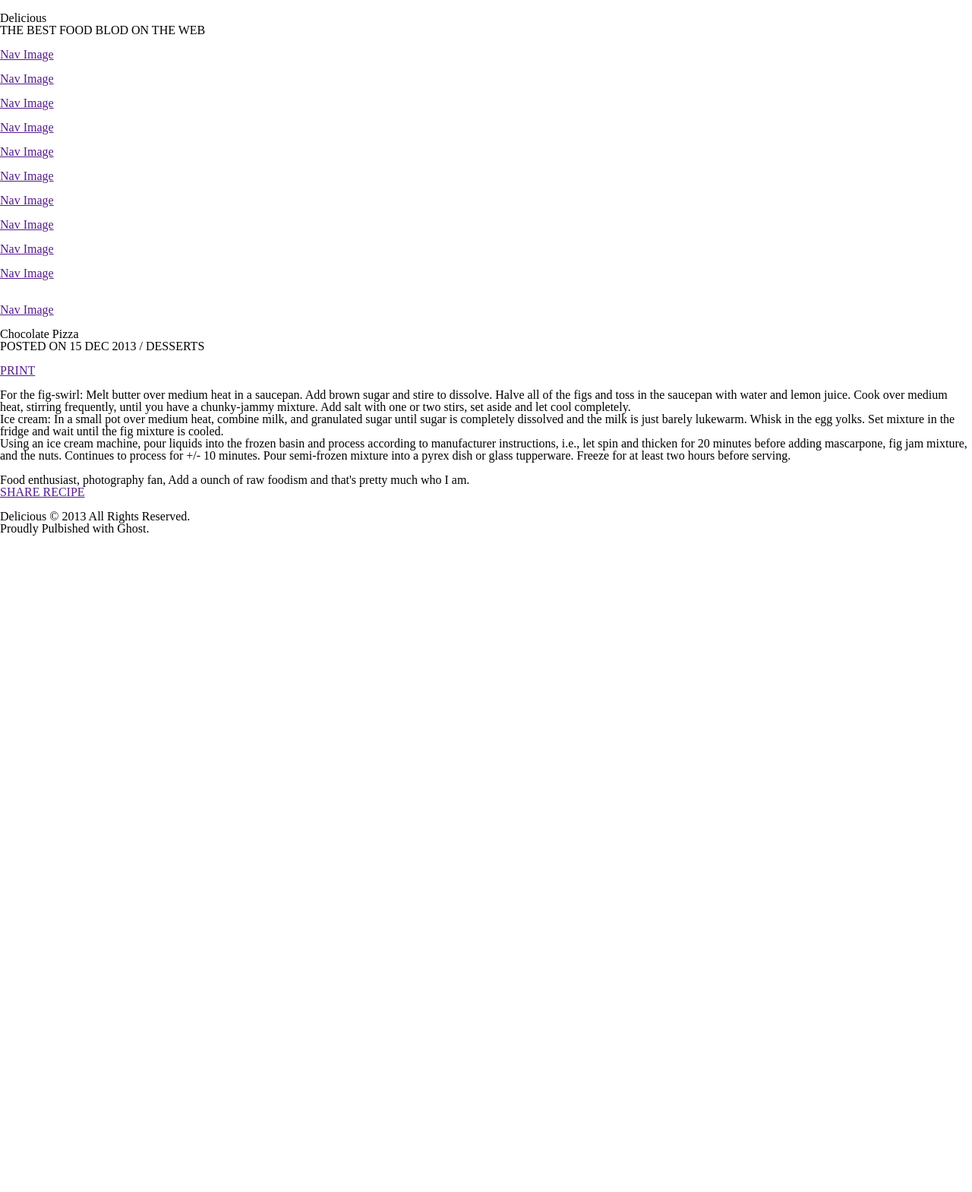
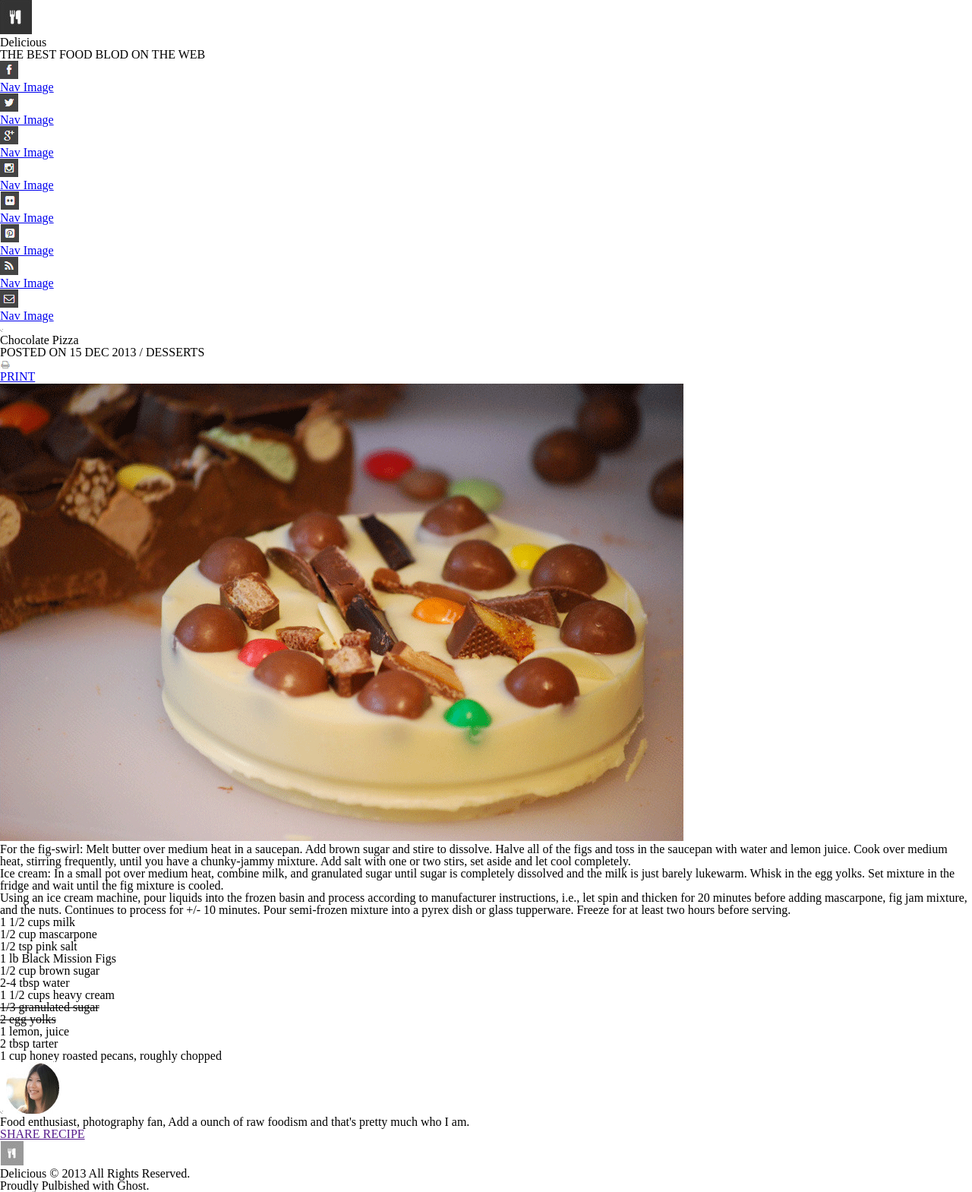
Before and after one commit to Zach-Winterton/chocolate-pizza, a plain HTML site: page index.html in a window 1280 px wide. Shown: the whole page at 76% size. Before the commit the page ends 800 px from the top, so only its background shows below. Drawn offline with Linux system fonts and the light colour scheme.

Commit message:
finished wireframe and most of html

```diff
--- a/index.html
+++ b/index.html
@@ -8,80 +8,57 @@
 <body>
   <header>
     <!-- website icon -->
-    <img src="" alt=""></img>
+    <img src="lab-assets/logo.png" alt="Logo"></img>
       <h1>Delicious</h1>
         <p>THE BEST FOOD BLOD ON THE WEB</p>
       <nav>
         <ul>
-          <a href="">
-            <img src="" alt="">
+          <a href="#">
+            <img src="lab-assets/fb-icon.png" alt="FaceBook icon">
               <li>Nav Image
               </li>
             </img>
           </a>
-          <a href="">
-            <img src="" alt="">
+          <a href="#">
+            <img src="lab-assets/twit-icon.png" alt="Twitter Icon">
               <li>Nav Image
               </li>
             </img>
           </a>
-          <a href="">
-            <img src="" alt="">
+          <a href="#">
+            <img src="lab-assets/gp-icon.png" alt="Google Icon">
               <li>Nav Image
               </li>
             </img>
           </a>
-          <a href="">
-            <img src="" alt="">
+          <a href="#">
+            <img src="lab-assets/insta-icon.png" alt="Instagram Icon">
               <li>Nav Image
               </li>
             </img>
           </a>
-          <a href="">
-            <img src="" alt="">
+          <a href="#">
+            <img src="lab-assets/flic-icon.png" alt="Flic Icon">
               <li>Nav Image
               </li>
             </img>
           </a>
-          <a href="">
-            <img src="" alt="">
+          <a href="#">
+            <img src="lab-assets/pint-icon.png" alt="Pintrist Icon">
               <li>Nav Image
               </li>
             </img>
           </a>
         </ul>
         <ul>
-          <a href="">
-            <img src="" alt="">
+          <a href="#">
+            <img src="lab-assets/rss-icon.png" alt="RSS Icon">
               <li>Nav Image
               </li>
             </img>
           </a>
-          <a href="">
-            <img src="" alt="">
-              <li>Nav Image
-              </li>
-            </img>
-          </a>
-          <a href="">
-            <img src="" alt="">
-              <li>Nav Image
-              </li>
-            </img>
-          </a>
-          <a href="">
-            <img src="" alt="">
-              <li>Nav Image
-              </li>
-            </img>
-          </a>
-          <a href="">
-            <img src="" alt="">
-              <li></li>
-            </img>
-          </a>
-          <a href="">
-            <img src="" alt="">
+          <a href="#">
+            <img src="lab-assets/mail-icon.png" alt="Mail Icon">
               <li>Nav Image
               </li>
             </img>
@@ -90,27 +67,45 @@
       </nav>
   </header>
   <main>
-    <img src="" alt="">
+    <!-- Seperater Image -->
+    <img src="lab-assets/hr-img.png" alt="Seperater Image">
     <h2>Chocolate Pizza</h2>
     <p>POSTED ON 15 DEC 2013 / DESSERTS</p>
-    <a href="">
-      <img src="" alt="">
-        <p>PRINT</p>
-      </img>
+    <a href="#">
+      <img src="lab-assets/print-icon.png" alt="Print Icon">
+      <p>PRINT</p>
+    </img>
+    <img src="lab-assets/choco-pizza.png" alt="Chocolate Pizza">
     </a>
-    <img src="" alt="">
     <p>For the fig-swirl: Melt butter over medium heat in a saucepan. Add brown sugar and stire to dissolve. Halve all of the figs and toss in the saucepan with water and lemon juice. Cook over medium heat, stirring frequently, until you have a chunky-jammy mixture. Add salt with one or two stirs, set aside and let cool completely.</p>
     <p>Ice cream: In a small pot over medium heat, combine milk, and granulated sugar until sugar is completely dissolved and the milk is just barely lukewarm. Whisk in the egg yolks. Set mixture in the fridge and wait until the fig mixture is cooled.</p>
     <p>Using an ice cream machine, pour liquids into the frozen basin and process according to manufacturer instructions, i.e., let spin and thicken for 20 minutes before adding mascarpone, fig jam mixture, and the nuts. Continues to process for +/- 10 minutes. Pour semi-frozen mixture into a pyrex dish or glass tupperware. Freeze for at least two hours before serving.</p>
-    <form action=""></form>
+    <article>
+      <ul>
+        <li>1 1/2 cups milk</li>
+        <li>1/2 cup mascarpone</li>
+        <li>1/2 tsp pink salt</li>
+        <li>1 lb Black Mission Figs</li>
+        <li>1/2 cup brown sugar</li>
+        <li>2-4 tbsp water</li>
+      </ul>
+      <ul>
+        <li>1 1/2 cups heavy cream</li>
+        <li><strike>1/3 granulated sugar</strike></li>
+        <li><strike>2 egg yolks</strike></li>
+        <li>1 lemon, juice</li>
+        <li>2 tbsp tarter</li>
+        <li>1 cup honey roasted pecans, roughly chopped</li>
+      </ul>
+    </article>
     <!-- Seperater image -->
-    <img src="" alt="">
+    <img src="lab-assets/hr-img.png" alt="Seperater Image">
     <!-- Blogger Image -->
-    <a href=""><img src="" alt=""></a>
+    <a href=""><img src="lab-assets/van-pic.png" alt="Blogger Image"></a>
     <p>Food enthusiast, photography fan, Add a ounch of raw foodism and that's pretty much who I am.</p>
-    <a href=""><img src="" alt="">SHARE RECIPE</a>
+    <div><a href="">SHARE RECIPE</a></div>
     <footer>
-      <img src="" alt="">
+      <img src="lab-assets/small-logo.png" alt="Small Logo">
       </img>
         <p>Delicious &#169 2013 All Rights Reserved.</p>
         <p>Proudly Pulbished with Ghost.</p>
```
